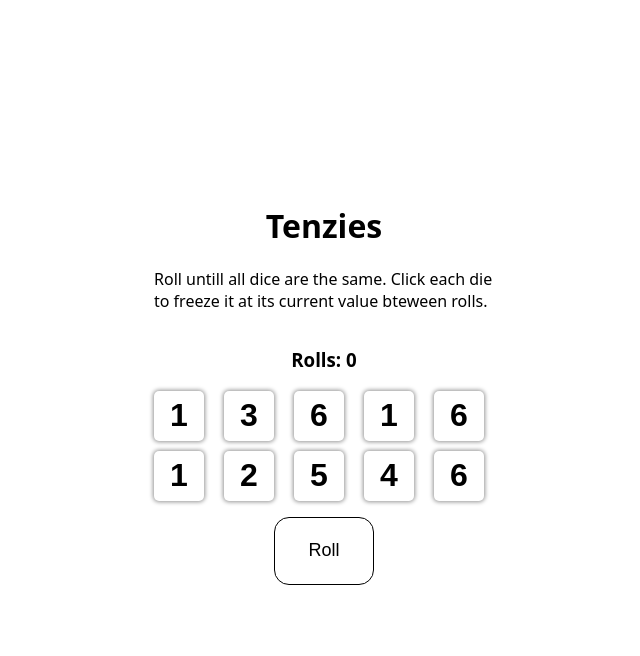
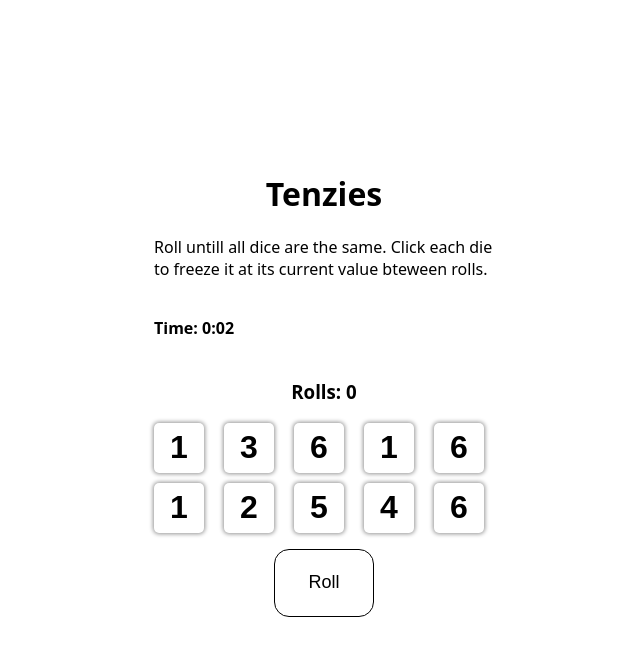
Before and after one commit to BB-WEX/react-tenzies-james, a React (Vite) app: page / in a window 1280 px wide. Both pictures are taken after a click on the button "Start Game". Shown: the top 656 px of the page, without its empty margins (316-956 px from the left). Built offline with nearby package versions, Linux system fonts and the light colour scheme.

Commit message:
Added a timer component that counts the time of each game and resets everytime a new game starts

```diff
--- a/src/components/diceBoard.jsx
+++ b/src/components/diceBoard.jsx
@@ -1,7 +1,8 @@
-import React, { useState, useEffect } from "react";
+import React, { useState, useEffect, useRef } from "react";
 import Dice from "./dice";
 import RollButton from "./rerollButton";
 import Counter from "./Counter";
+import Timer from "./timer";
 
 
 const newDice = () => {
@@ -17,6 +18,22 @@ const DiceBoard = () => {
     const [hasWon, setHasWon] = useState(false);
     const [hasLost, setHasLost] = useState(false);
     const [rollCount, setRollCount] = useState(0)
+    const [seconds, setSeconds] = useState(0);
+    const timeRef = useRef(null);
+
+    useEffect(() => {
+        startTimer();
+        return () => clearInterval(timeRef.current);
+    }, []);
+
+    useEffect(() => {
+        if (hasWon || hasLost) {
+            clearInterval(timeRef.current);
+        }
+    }, [hasWon, hasLost])
+
+
+
 
     useEffect(() => {
         const allHeld = diceList.every(die => die.isHeld);
@@ -29,7 +46,12 @@ const DiceBoard = () => {
         }
     }, [diceList]);
 
-
+    const startTimer = () => {
+        clearInterval(timeRef.current);
+        timeRef.current = setInterval(() => {
+            setSeconds(prev => prev + 1);
+        }, 1000);
+    };
 
 
     const handleDiceClick = (id) => {
@@ -55,11 +77,14 @@ const DiceBoard = () => {
         setHasWon(false);
         setHasLost(false)
         setRollCount(0);
+        setSeconds(0);
+        startTimer();
     };
 
 
     return (
         <div className="diceContainer">
+            <Timer seconds={seconds} />
             <Counter count={rollCount} />
             {hasWon && <h2 className="winMessage">You Won!</h2>}
             {hasLost && <h2 className="winMessage">You Lost! Try Again.</h2>}
--- /dev/null
+++ b/src/components/timer.jsx
@@ -0,0 +1,17 @@
+import React from "react";
+
+const Timer = ( { seconds } ) => {
+    const formatTime = (s) => {
+        const mins = Math.floor(s / 60);
+        const secs = s % 60;
+        return `${mins}:${secs < 10 ? "0" : ""}${secs}`
+    };
+
+    return (
+        <div className="timer">
+            <h4>Time: {formatTime(seconds)}</h4>
+        </div>
+    );
+};
+
+export default Timer;
```
